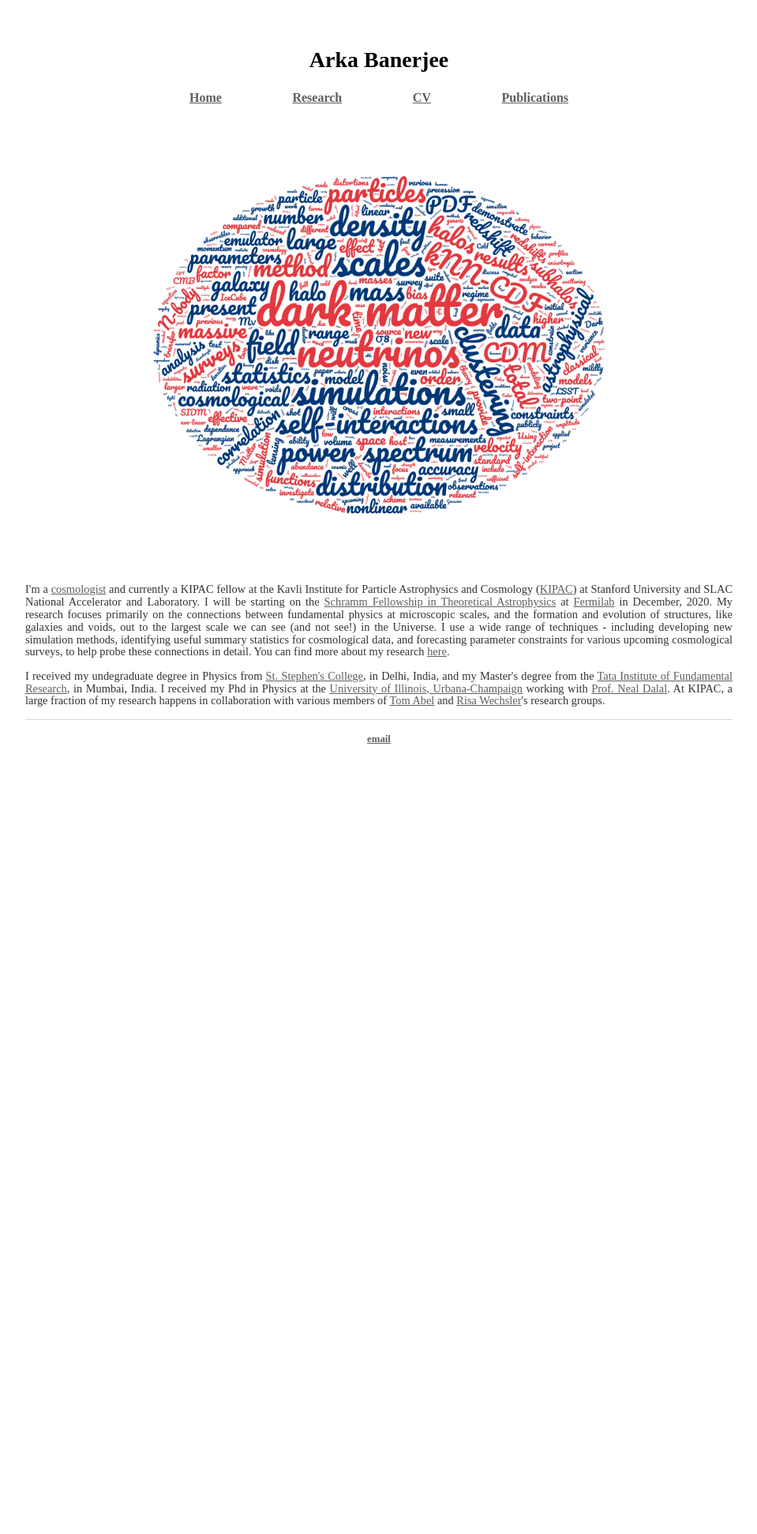
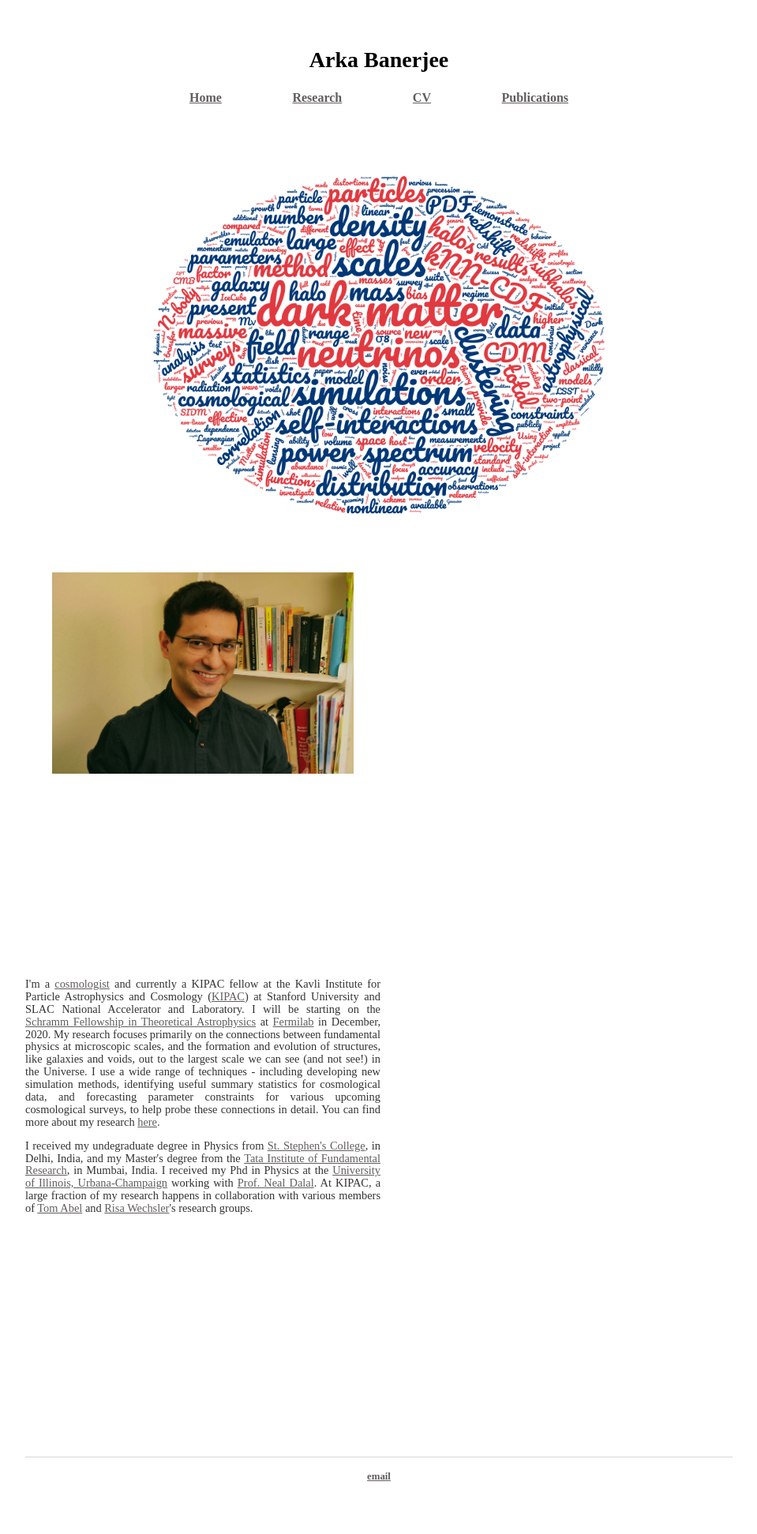
Before and after one commit to arkabanerjee/arkabanerjee.github.io, a Jekyll site: the page built from index.html, in a window 1280 px wide. Shown: the whole page at 79% size, without its empty margins (160-1119 px from the left). Built offline with Jekyll 4.4.1, drawn with Linux system fonts in a browser that asks for light colours; before the commit the page ends 1008 px from its top, so only the background shows below that.

Commit message:
Headshot added

```diff
--- /dev/null
+++ b/backup.html
@@ -0,0 +1,6 @@
+<img src="images/wordcloud.jpg" class="center" >
+
+<div class="blurb">
+	<p align=”justify”>I'm a <a href = "https://en.wikipedia.org/wiki/Physical_cosmology">cosmologist</a> and currently a KIPAC fellow at the Kavli Institute for Particle Astrophysics and Cosmology (<a href="https://kipac.stanford.edu/">KIPAC</a>) at Stanford University and SLAC National Accelerator and Laboratory. I will be starting on the <a href="https://www.fnal.gov/pub/forphysicists/fellowships/david_schramm/theoretical/index.html">Schramm Fellowship in Theoretical Astrophysics</a> at <a href = https://www.fnal.gov/>Fermilab</a> in December, 2020. My research focuses primarily on the connections between fundamental physics at microscopic scales, and the formation and evolution of structures, like galaxies and voids, out to the largest scale we can see (and not see!) in the Universe. I use a wide range of techniques - including developing new simulation methods, identifying useful summary statistics for cosmological data, and forecasting parameter constraints for various upcoming cosmological surveys, to help probe these connections in detail. You can find more about my research <a href="/research">here</a>.</p>
+	<p align=”justify”>I received my undegraduate degree in Physics from <a href="https://www.ststephens.edu/">St. Stephen's College</a>, in Delhi, India, and my Master's degree from the <a href="https://www.tifr.res.in/">Tata Institute of Fundamental Research</a>, in Mumbai, India. I received my Phd in Physics at the <a href="https://physics.illinois.edu/">University of Illinois, Urbana-Champaign</a> working with <a href="http://www.perimeterinstitute.ca/people/neal-dalal">Prof. Neal Dalal</a>. At KIPAC, a large fraction of my research happens in collaboration with various members of <a href="https://tomabel.org/Home/Welcome.html">Tom Abel</a> and <a href="https://www.risawechsler.com/">Risa Wechsler</a>'s research groups. </p>
+</div><!-- /.blurb -->
--- a/index.html
+++ b/index.html
@@ -6,6 +6,15 @@
 <img src="images/wordcloud.jpg" class="center" >
 
 <div class="blurb">
-	<p align=”justify”>I'm a <a href = "https://en.wikipedia.org/wiki/Physical_cosmology">cosmologist</a> and currently a KIPAC fellow at the Kavli Institute for Particle Astrophysics and Cosmology (<a href="https://kipac.stanford.edu/">KIPAC</a>) at Stanford University and SLAC National Accelerator and Laboratory. I will be starting on the <a href="https://www.fnal.gov/pub/forphysicists/fellowships/david_schramm/theoretical/index.html">Schramm Fellowship in Theoretical Astrophysics</a> at <a href = https://www.fnal.gov/>Fermilab</a> in December, 2020. My research focuses primarily on the connections between fundamental physics at microscopic scales, and the formation and evolution of structures, like galaxies and voids, out to the largest scale we can see (and not see!) in the Universe. I use a wide range of techniques - including developing new simulation methods, identifying useful summary statistics for cosmological data, and forecasting parameter constraints for various upcoming cosmological surveys, to help probe these connections in detail. You can find more about my research <a href="/research">here</a>.</p>
-	<p align=”justify”>I received my undegraduate degree in Physics from <a href="https://www.ststephens.edu/">St. Stephen's College</a>, in Delhi, India, and my Master's degree from the <a href="https://www.tifr.res.in/">Tata Institute of Fundamental Research</a>, in Mumbai, India. I received my Phd in Physics at the <a href="https://physics.illinois.edu/">University of Illinois, Urbana-Champaign</a> working with <a href="http://www.perimeterinstitute.ca/people/neal-dalal">Prof. Neal Dalal</a>. At KIPAC, a large fraction of my research happens in collaboration with various members of <a href="https://tomabel.org/Home/Welcome.html">Tom Abel</a> and <a href="https://www.risawechsler.com/">Risa Wechsler</a>'s research groups. </p>
+	<div class="box">
+		<div style="width: 450px; height: 500px;">
+			<img src="arka.jpg" class="center">
+		</div>
+		<div style="width: 450px;  height: 620px;">
+			<p align=”justify”>
+				I'm a <a href = "https://en.wikipedia.org/wiki/Physical_cosmology">cosmologist</a> and currently a KIPAC fellow at the Kavli Institute for Particle Astrophysics and Cosmology (<a href="https://kipac.stanford.edu/">KIPAC</a>) at Stanford University and SLAC National Accelerator and Laboratory. I will be starting on the <a href="https://www.fnal.gov/pub/forphysicists/fellowships/david_schramm/theoretical/index.html">Schramm Fellowship in Theoretical Astrophysics</a> at <a href = https://www.fnal.gov/>Fermilab</a> in December, 2020. My research focuses primarily on the connections between fundamental physics at microscopic scales, and the formation and evolution of structures, like galaxies and voids, out to the largest scale we can see (and not see!) in the Universe. I use a wide range of techniques - including developing new simulation methods, identifying useful summary statistics for cosmological data, and forecasting parameter constraints for various upcoming cosmological surveys, to help probe these connections in detail. You can find more about my research <a href="/research">here</a>.</p>
+				<p align=”justify”>I received my undegraduate degree in Physics from <a href="https://www.ststephens.edu/">St. Stephen's College</a>, in Delhi, India, and my Master's degree from the <a href="https://www.tifr.res.in/">Tata Institute of Fundamental Research</a>, in Mumbai, India. I received my Phd in Physics at the <a href="https://physics.illinois.edu/">University of Illinois, Urbana-Champaign</a> working with <a href="http://www.perimeterinstitute.ca/people/neal-dalal">Prof. Neal Dalal</a>. At KIPAC, a large fraction of my research happens in collaboration with various members of <a href="https://tomabel.org/Home/Welcome.html">Tom Abel</a> and <a href="https://www.risawechsler.com/">Risa Wechsler</a>'s research groups.
+			</p>
+		</div>
+	</div>
 </div><!-- /.blurb -->
```
Also changed, not shown: arka.jpg (added), 1 other file.
